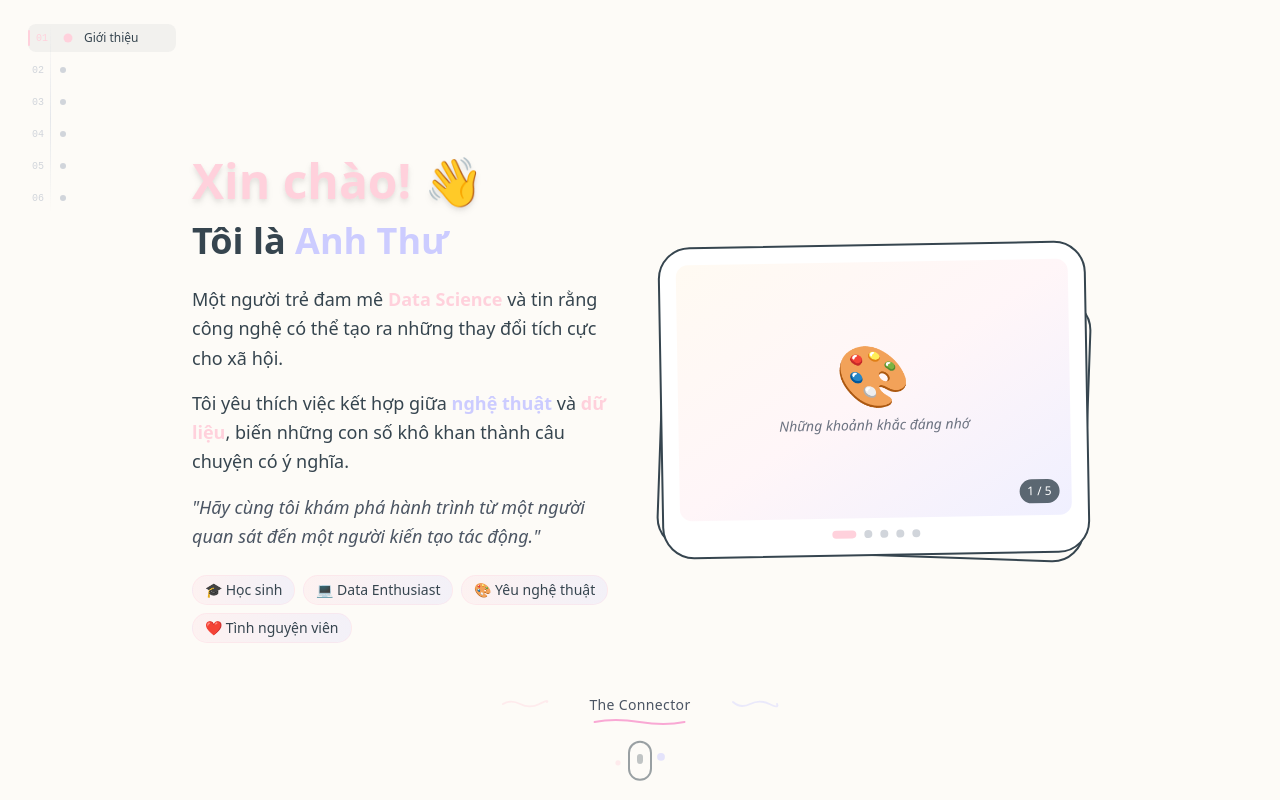
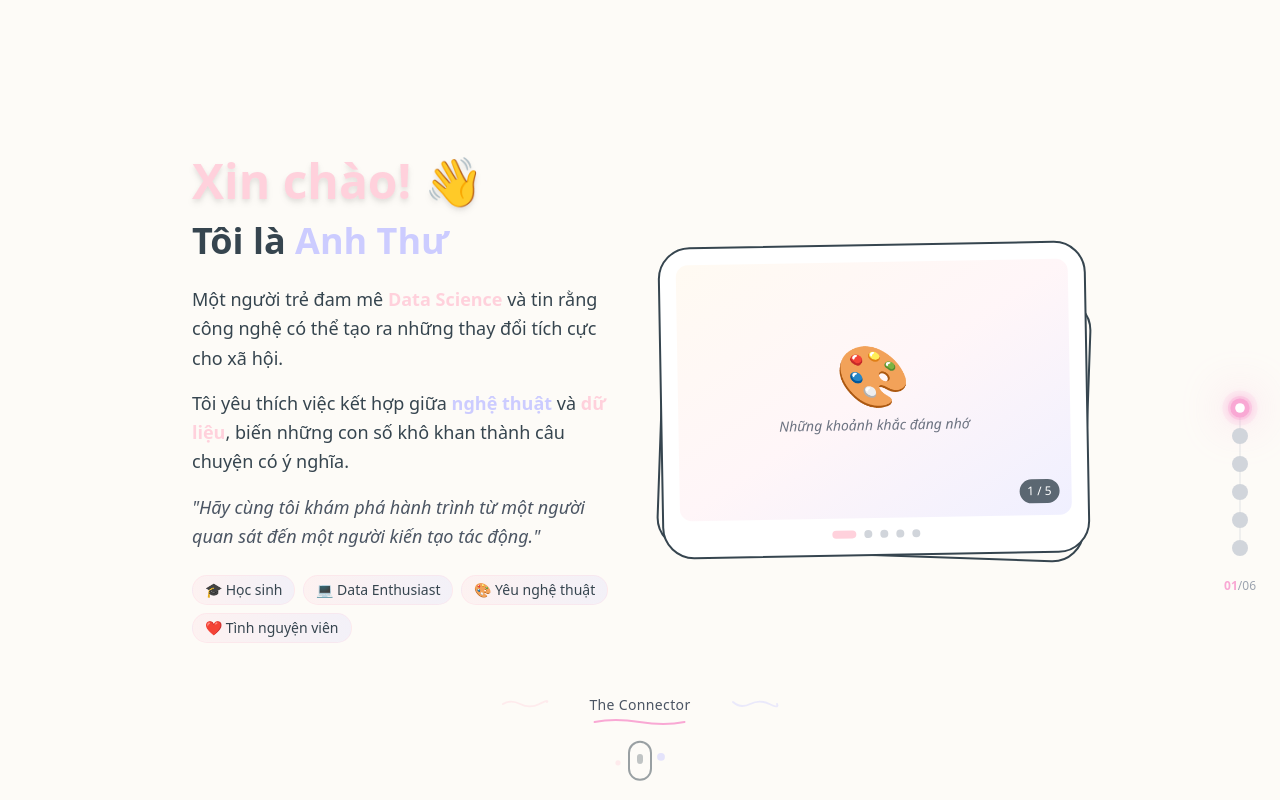
Before and after one commit to nguyendoanhthu0804-ui/web-protofilo, a React (Vite) app: page / in a window 1280 px wide. Built offline with nearby package versions, Linux system fonts and the light colour scheme.

Commit message:
Sua lai giao dien

```diff
--- a/src/App.jsx
+++ b/src/App.jsx
@@ -220,24 +220,26 @@ const ScrollHint = ({ nextSection, dark = false }) => (
   </motion.div>
 );
 
-// Mini Navigation Component
 const MiniNav = () => {
   const [activeSection, setActiveSection] = useState(0);
+  const [hoveredIndex, setHoveredIndex] = useState(null);
 
   const sections = [
-    { id: 'intro', label: 'Giới thiệu', number: '01' },
-    { id: 'connector', label: 'The Connector', number: '02' },
-    { id: 'realization', label: 'The Realization', number: '03' },
-    { id: 'gallery', label: 'Living Gallery', number: '04' },
-    { id: 'vinuni', label: 'Why VinUni?', number: '05' },
-    { id: 'contact', label: 'Liên hệ', number: '06' },
+    { id: 'intro', label: 'Giới thiệu', icon: '👋', color: '#f9a8d4' },
+    { id: 'connector', label: 'The Connector', icon: '🔗', color: '#a5b4fc' },
+    { id: 'realization', label: 'The Realization', icon: '💡', color: '#fcd34d' },
+    { id: 'gallery', label: 'Living Gallery', icon: '🎨', color: '#f9a8d4' },
+    { id: 'vinuni', label: 'Why VinUni?', icon: '🎓', color: '#60a5fa' },
+    { id: 'contact', label: 'Liên hệ', icon: '📧', color: '#a5b4fc' },
   ];
 
   // Track which section is in view
   useEffect(() => {
+    const scrollContainer = document.querySelector('.snap-y');
+
     const observerOptions = {
-      root: null,
-      rootMargin: '-50% 0px -50% 0px', // Trigger when section is in middle of viewport
+      root: scrollContainer,
+      rootMargin: '-50% 0px -50% 0px',
       threshold: 0
     };
 
@@ -254,7 +256,6 @@ const MiniNav = () => {
 
     const observer = new IntersectionObserver(observerCallback, observerOptions);
 
-    // Observe all sections
     sections.forEach((section) => {
       const element = document.getElementById(section.id);
       if (element) {
@@ -266,82 +267,160 @@ const MiniNav = () => {
   }, []);
 
   const scrollToSection = (index) => {
-    const sectionElements = document.querySelectorAll('section');
-    if (sectionElements[index]) {
-      sectionElements[index].scrollIntoView({ behavior: 'smooth' });
+    const element = document.getElementById(sections[index].id);
+    if (element) {
+      element.scrollIntoView({ behavior: 'smooth' });
     }
   };
 
   return (
     <motion.nav
-      className="fixed top-6 left-6 z-50 hidden md:block"
-      initial={{ opacity: 0, x: -20 }}
+      className="fixed right-6 top-1/2 z-50 hidden md:flex flex-col items-center"
+      initial={{ opacity: 0, x: 20 }}
       animate={{ opacity: 1, x: 0 }}
       transition={{ delay: 0.5, duration: 0.6 }}
+      style={{ transform: 'translateY(-50%)' }}
     >
-      <div className="flex flex-col gap-1">
+      {/* Dots container - này sẽ được căn giữa */}
+      <div className="relative flex flex-col items-center gap-3">
+        {/* Progress line background - chỉ nằm trong vùng dots */}
+        <div
+          className="absolute left-1/2 -translate-x-1/2 w-[2px] bg-gray-300/30 rounded-full"
+          style={{ top: 8, bottom: 8 }}
+        />
+
+        {/* Active progress line */}
+        <motion.div
+          className="absolute left-1/2 -translate-x-1/2 w-[2px] rounded-full"
+          style={{
+            top: 8,
+            background: 'linear-gradient(180deg, #f9a8d4, #a5b4fc, #fcd34d)',
+          }}
+          initial={{ height: 0 }}
+          animate={{
+            height: activeSection === 0 ? 0 : `calc(${(activeSection / (sections.length - 1)) * 100}% - 16px)`
+          }}
+          transition={{ duration: 0.4, ease: "easeOut" }}
+        />
+
         {sections.map((section, index) => {
           const isActive = activeSection === index;
+          const isHovered = hoveredIndex === index;
 
           return (
-            <motion.button
+            <motion.div
               key={section.id}
-              onClick={() => scrollToSection(index)}
-              className={`group flex items-center gap-3 text-left py-1.5 px-2 rounded-lg transition-all duration-300 ${isActive ? 'bg-charcoal/5' : 'hover:bg-charcoal/5'
-                }`}
-              initial={{ opacity: 0, x: -10 }}
-              animate={{ opacity: 1, x: isActive ? 4 : 0 }}
+              className="relative flex items-center"
+              initial={{ opacity: 0, scale: 0 }}
+              animate={{ opacity: 1, scale: 1 }}
               transition={{ delay: 0.6 + index * 0.1 }}
-              whileHover={{ x: 4 }}
             >
-              {/* Number */}
-              <span className={`text-[10px] font-mono transition-colors w-4 ${isActive ? 'text-pastel-pink' : 'text-gray-300 group-hover:text-pastel-pink'
-                }`}>
-                {section.number}
-              </span>
+              {/* Tooltip */}
+              <AnimatePresence>
+                {isHovered && (
+                  <motion.div
+                    className="absolute right-full mr-4 px-4 py-2 rounded-xl whitespace-nowrap flex items-center gap-2"
+                    initial={{ opacity: 0, x: 10, scale: 0.9 }}
+                    animate={{ opacity: 1, x: 0, scale: 1 }}
+                    exit={{ opacity: 0, x: 10, scale: 0.9 }}
+                    transition={{ duration: 0.2 }}
+                    style={{
+                      background: 'rgba(255,255,255,0.95)',
+                      boxShadow: '0 4px 20px rgba(0,0,0,0.15)',
+                      border: `2px solid ${section.color}`
+                    }}
+                  >
+                    <span className="text-lg">{section.icon}</span>
+                    <span className="text-sm font-semibold text-charcoal">{section.label}</span>
+                    {/* Arrow */}
+                    <div
+                      className="absolute right-0 top-1/2 -translate-y-1/2 translate-x-full w-0 h-0"
+                      style={{
+                        borderTop: '6px solid transparent',
+                        borderBottom: '6px solid transparent',
+                        borderLeft: `6px solid ${section.color}`
+                      }}
+                    />
+                  </motion.div>
+                )}
+              </AnimatePresence>
 
-              {/* Dot indicator */}
-              <motion.span
-                className={`rounded-full transition-all duration-300 ${isActive
-                  ? 'w-2 h-2 bg-pastel-pink'
-                  : 'w-1.5 h-1.5 bg-gray-300 group-hover:bg-pastel-pink group-hover:scale-125'
-                  }`}
-                animate={isActive ? { scale: [1, 1.2, 1] } : {}}
-                transition={{ duration: 1.5, repeat: isActive ? Infinity : 0 }}
-              />
+              {/* Dot button */}
+              <motion.button
+                onClick={() => scrollToSection(index)}
+                onMouseEnter={() => setHoveredIndex(index)}
+                onMouseLeave={() => setHoveredIndex(null)}
+                className="relative z-10 flex items-center justify-center"
+                whileHover={{ scale: 1.2 }}
+                whileTap={{ scale: 0.9 }}
+              >
+                {/* Outer ring for active */}
+                {isActive && (
+                  <motion.div
+                    className="absolute inset-0 rounded-full"
+                    style={{
+                      background: `${section.color}30`,
+                      boxShadow: `0 0 20px ${section.color}50`
+                    }}
+                    initial={{ scale: 0 }}
+                    animate={{ scale: 2.2 }}
+                    transition={{ duration: 0.3 }}
+                  />
+                )}
 
-              {/* Label - visible when active or on hover */}
-              <motion.span
-                className={`text-xs whitespace-nowrap transition-all duration-300 ${isActive
-                  ? 'text-charcoal opacity-100 translate-x-0'
-                  : 'text-gray-400 opacity-0 -translate-x-2 group-hover:opacity-100 group-hover:translate-x-0'
-                  }`}
-              >
-                {section.label}
-              </motion.span>
+                {/* Pulse effect for active */}
+                {isActive && (
+                  <motion.div
+                    className="absolute inset-0 rounded-full"
+                    style={{ background: section.color }}
+                    animate={{ scale: [1, 2.5, 1], opacity: [0.5, 0, 0.5] }}
+                    transition={{ duration: 2, repeat: Infinity }}
+                  />
+                )}
 
-              {/* Active indicator line */}
-              {isActive && (
+                {/* Main dot */}
                 <motion.div
-                  className="absolute left-0 w-0.5 h-4 bg-pastel-pink rounded-full"
-                  layoutId="activeIndicator"
-                  initial={{ opacity: 0 }}
-                  animate={{ opacity: 1 }}
-                  transition={{ duration: 0.3 }}
-                />
-              )}
-            </motion.button>
+                  className="w-4 h-4 rounded-full relative z-10 flex items-center justify-center transition-all duration-300"
+                  style={{
+                    background: isActive ? section.color : '#d1d5db',
+                    boxShadow: isActive ? `0 0 10px ${section.color}` : 'none'
+                  }}
+                  animate={{
+                    scale: isActive ? 1.2 : 1,
+                  }}
+                >
+                  {/* Inner dot */}
+                  <div
+                    className="w-2 h-2 rounded-full bg-white transition-all duration-300"
+                    style={{ opacity: isActive ? 1 : 0 }}
+                  />
+                </motion.div>
+              </motion.button>
+            </motion.div>
           );
         })}
       </div>
 
-      {/* Decorative line */}
+      {/* Section counter at bottom - nằm ngoài dots container */}
       <motion.div
-        className="absolute left-[26px] top-0 w-[1px] h-full bg-gradient-to-b from-transparent via-gray-200 to-transparent -z-10"
-        initial={{ scaleY: 0 }}
-        animate={{ scaleY: 1 }}
-        transition={{ delay: 1.2, duration: 0.8 }}
-      />
+        className="mt-4 text-center"
+        initial={{ opacity: 0 }}
+        animate={{ opacity: 1 }}
+        transition={{ delay: 1.2 }}
+      >
+        <motion.span
+          className="text-xs font-bold"
+          style={{ color: sections[activeSection]?.color }}
+          key={activeSection}
+          initial={{ y: -10, opacity: 0 }}
+          animate={{ y: 0, opacity: 1 }}
+          transition={{ duration: 0.2 }}
+        >
+          {String(activeSection + 1).padStart(2, '0')}
+        </motion.span>
+        <span className="text-xs text-gray-400">/</span>
+        <span className="text-xs text-gray-400">{String(sections.length).padStart(2, '0')}</span>
+      </motion.div>
     </motion.nav>
   );
 };
@@ -1093,18 +1172,30 @@ function App() {
 
           {/* Scroll to top hint */}
           <motion.div
-            className="mt-8"
+            className="mt-8 flex justify-center w-full"
             initial={{ opacity: 0 }}
             animate={{ opacity: 1 }}
             transition={{ delay: 1 }}
           >
             <motion.button
-              onClick={() => window.scrollTo({ top: 0, behavior: 'smooth' })}
-              className="text-gray-500 hover:text-gray-300 transition-colors"
-              whileHover={{ y: -3 }}
+              onClick={() => {
+                const introSection = document.getElementById('intro');
+                if (introSection) {
+                  introSection.scrollIntoView({ behavior: 'smooth' });
+                }
+              }}
+              className="group flex flex-col items-center gap-2 text-gray-500 hover:text-pastel-pink transition-all duration-300"
+              whileHover={{ y: -5, scale: 1.05 }}
+              whileTap={{ scale: 0.95 }}
             >
-              <span className="text-2xl">↑</span>
-              <p className="text-xs mt-1">Về đầu trang</p>
+              <motion.div
+                className="w-12 h-12 rounded-full border-2 border-gray-600 group-hover:border-pastel-pink flex items-center justify-center transition-all duration-300 group-hover:bg-pastel-pink/10"
+                animate={{ y: [0, -3, 0] }}
+                transition={{ duration: 1.5, repeat: Infinity }}
+              >
+                <span className="text-2xl">↑</span>
+              </motion.div>
+              <p className="text-xs font-medium">Về đầu trang</p>
             </motion.button>
           </motion.div>
         </motion.div>
--- a/src/index.css
+++ b/src/index.css
@@ -1,3 +1,14 @@
 @tailwind base;
 @tailwind components;
 @tailwind utilities;
+
+/* Hide scrollbar for Chrome, Safari and Opera */
+.no-scrollbar::-webkit-scrollbar {
+  display: none;
+}
+
+/* Hide scrollbar for IE, Edge and Firefox */
+.no-scrollbar {
+  -ms-overflow-style: none;  /* IE and Edge */
+  scrollbar-width: none;  /* Firefox */
+}
```
